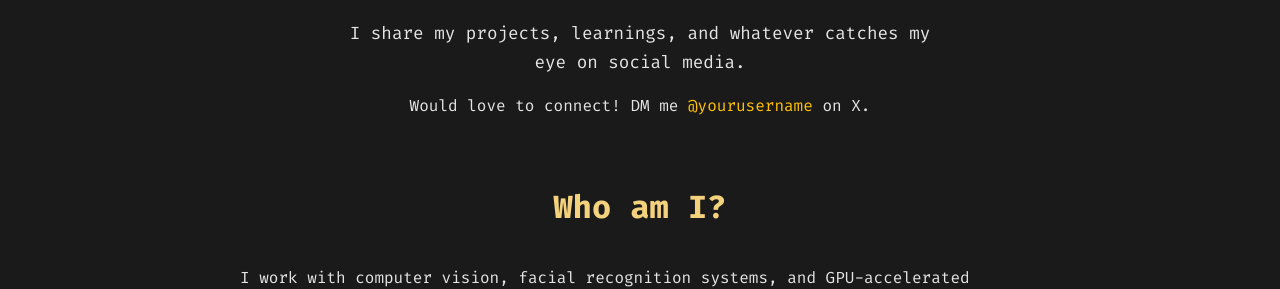
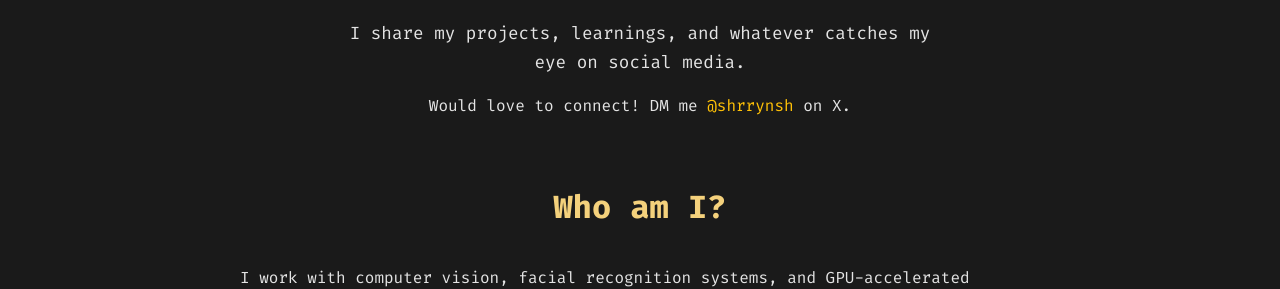
Before and after one commit to shrrynsh/site.github.io, a Jekyll site: the page built from index.md, in a window 1280 px wide. Shown: the part 554-843 px from the top of the page. Built offline with Jekyll 4.4.1, drawn with Linux system fonts in a browser that asks for light colours.

Commit message:
Update home.html

```diff
--- a/_layouts/home.html
+++ b/_layouts/home.html
@@ -15,7 +15,7 @@ layout: default
     I share my projects, learnings, and whatever catches my eye on social media.
   </p>
   <p>
-    Would love to connect! DM me <a href="https://x.com/yourusername">@yourusername</a> on X.
+    Would love to connect! DM me <a href="https://x.com/shrrynsh">@shrrynsh</a> on X.
   </p>
 </section>
 
```
